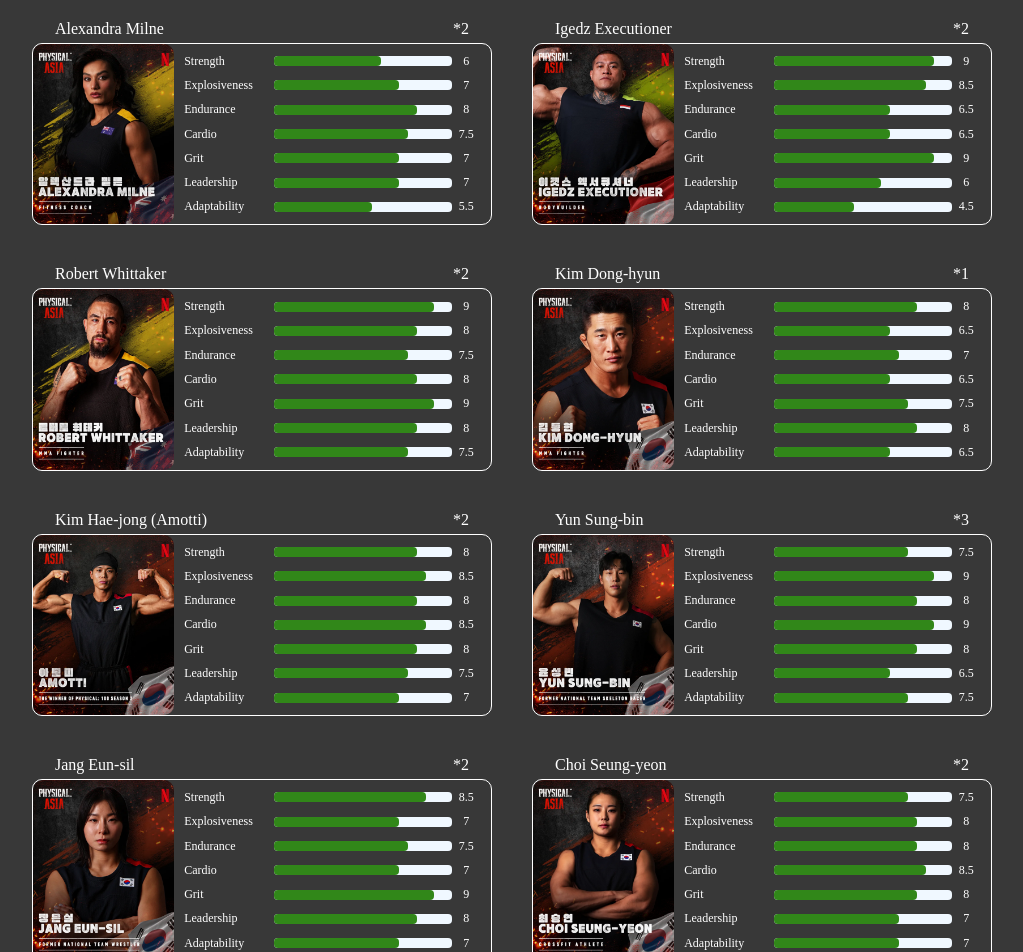
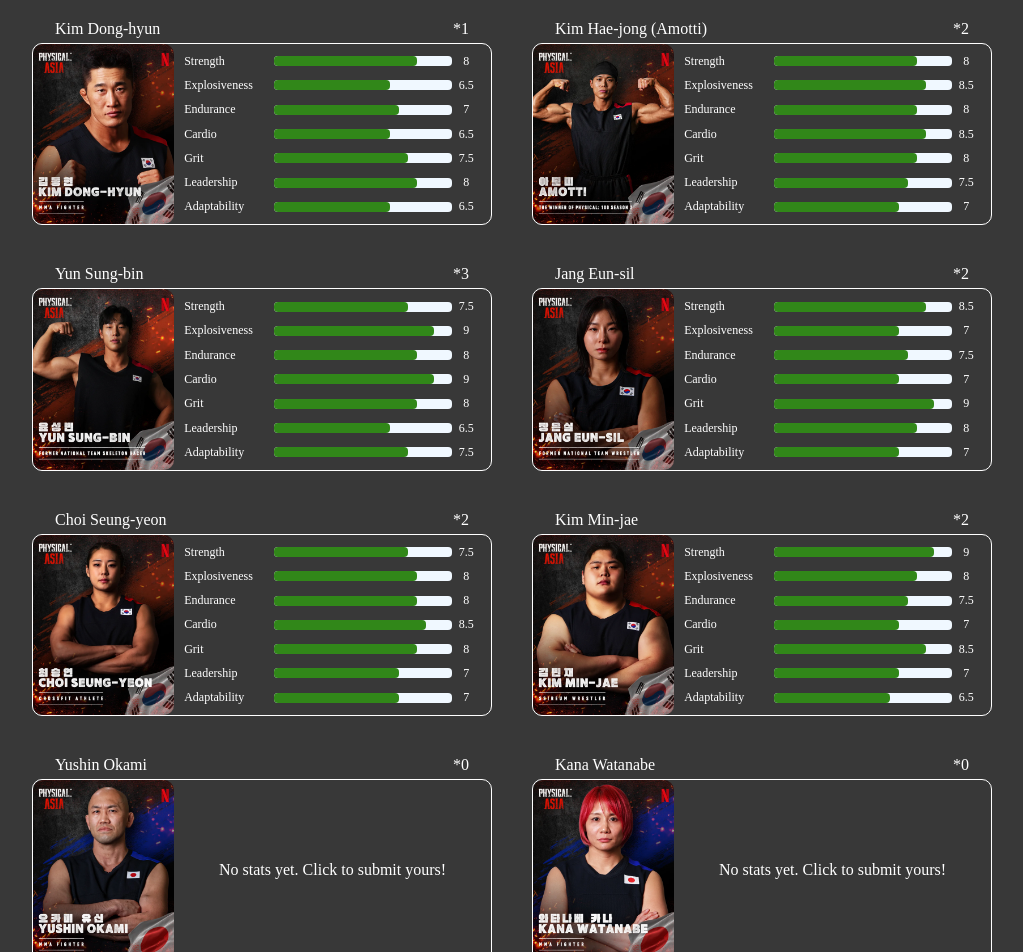
Before and after one commit to Rtam22/Physical-Stats, a React (Vite) app: page / in a window 1280 px wide. Shown: the top 952 px of the page, without its empty margins (128-1151 px from the left). Built offline with nearby package versions, Linux system fonts and the light colour scheme.

Commit message:
Refactor and added more details to athlete cards

```diff
--- a/src/components/card.css
+++ b/src/components/card.css
@@ -41,3 +41,16 @@
   padding: 5px;
   box-sizing: border-box;
 }
+
+.athlete-card .attribute-message {
+  width: 100%;
+  height: 100%;
+  cursor: pointer;
+  display: flex;
+  justify-content: center;
+  align-items: center;
+}
+
+.athlete-card .attribute-message:hover {
+  color: rgb(95, 234, 80);
+}
--- a/src/components/card.tsx
+++ b/src/components/card.tsx
@@ -1,15 +1,28 @@
 import type { AthleteData, AttributeValues } from "../data/athleteType";
 import AttributeBar from "./attributeBar";
 import "./card.css";
-
+import type { AthleteId } from "../data/athleteType";
 type CardProps = {
   id: string;
   athlete: AthleteData;
   attributes: AttributeValues;
   favorites: number;
+  handleOnClick: (AthleteId: AthleteId) => void;
 };
 
-function Card({ athlete, id, attributes, favorites }: CardProps) {
+function Card({
+  athlete,
+  id,
+  attributes,
+  favorites,
+  handleOnClick,
+}: CardProps) {
+  const hasAttributes = checkAttributes(attributes);
+
+  function checkAttributes(attributes: AttributeValues) {
+    return Object.values(attributes).some((v) => v > 0);
+  }
+
   return (
     <div className="card-container">
       <div className="top-container">
@@ -21,10 +34,19 @@
           <img src={athlete.info.img} alt="" />
         </div>
         <div className="attribute-container">
-          {Object.entries(attributes).map(([key, value]) => {
-            const title = key.charAt(0).toUpperCase() + key.slice(1);
-            return <AttributeBar key={key} title={title} value={value} />;
-          })}
+          {hasAttributes ? (
+            Object.entries(attributes).map(([key, value]) => {
+              const title = key.charAt(0).toUpperCase() + key.slice(1);
+              return <AttributeBar key={key} title={title} value={value} />;
+            })
+          ) : (
+            <div
+              className="attribute-message"
+              onClick={() => handleOnClick(id)}
+            >
+              No stats yet. Click to submit yours!
+            </div>
+          )}
         </div>
       </div>{" "}
     </div>
--- a/src/data/athleteData.tsx
+++ b/src/data/athleteData.tsx
@@ -49,42 +49,7 @@
 import yushinOkami from "../assets/athletes/yushin-okami.webp";
 
 export const athleteList: AthleteData[] = [
-  {
-    info: {
-      id: "alexandra-milne",
-      img: alexandraMilne,
-      name: "Alexandra Milne",
-      age: 0,
-      height: "—",
-      weight: "—",
-      team: "—",
-      backgroundSport: "—",
-    },
-  },
-  {
-    info: {
-      id: "igedz-executioner",
-      img: igedzExecutioner,
-      name: "Igedz Executioner",
-      age: 0,
-      height: "—",
-      weight: "—",
-      team: "—",
-      backgroundSport: "—",
-    },
-  },
-  {
-    info: {
-      id: "robert-whittaker",
-      img: robertWhittaker,
-      name: "Robert Whittaker",
-      age: 43,
-      height: "—",
-      weight: "—",
-      team: "South Korea",
-      backgroundSport: "MMA",
-    },
-  },
+  //TEAM KOREA
   {
     info: {
       id: "kim-dong-hyun",
@@ -157,7 +122,7 @@
       backgroundSport: "Ssireum (Korean wrestling)",
     },
   },
-
+  //TEAM JAPAN
   {
     info: {
       id: "yushin-okami",
@@ -230,18 +195,8 @@
       backgroundSport: "Baseball",
     },
   },
-  {
-    info: {
-      id: "mark-mugen",
-      img: markMugen,
-      name: "Mark Mugen",
-      age: 36,
-      height: "—",
-      weight: "—",
-      team: "Japan",
-      backgroundSport: "MMA",
-    },
-  },
+
+  //TEAM THAILAND
 
   {
     info: {
@@ -316,6 +271,19 @@
     },
   },
 
+  //TEAM MONGOLIA
+  {
+    info: {
+      id: "orkhonbayar",
+      img: orkhonbayar,
+      name: "Orkhonbayar",
+      age: 27,
+      height: "—",
+      weight: "—",
+      team: "Mongolia",
+      backgroundSport: "Bokh Wrestler",
+    },
+  },
   {
     info: {
       id: "adiyasuren",
@@ -325,7 +293,7 @@
       height: "—",
       weight: "—",
       team: "Mongolia",
-      backgroundSport: "Wrestling",
+      backgroundSport: "Judo",
     },
   },
   {
@@ -349,7 +317,7 @@
       height: "—",
       weight: "—",
       team: "Mongolia",
-      backgroundSport: "Boxing",
+      backgroundSport: "MMA Fighter",
     },
   },
   {
@@ -357,11 +325,11 @@
       id: "khandsuren",
       img: khandsuren,
       name: "Khandsuren",
-      age: 30,
+      age: 28,
       height: "—",
       weight: "—",
       team: "Mongolia",
-      backgroundSport: "Wrestling",
+      backgroundSport: "Vollyball",
     },
   },
   {
@@ -373,28 +341,29 @@
       height: "—",
       weight: "—",
       team: "Mongolia",
-      backgroundSport: "MMA",
-    },
-  },
-  {
-    info: {
-      id: "orkhonbayar",
-      img: orkhonbayar,
-      name: "Orkhonbayar",
-      age: 27,
-      height: "—",
-      weight: "—",
-      team: "Mongolia",
-      backgroundSport: "Weightlifting",
+      backgroundSport: "Circus Artist",
     },
   },
 
+  // TEAM TURKEY
+  {
+    info: {
+      id: "recep-kara",
+      img: recepKara,
+      name: "Recep Kara",
+      age: 44,
+      height: "—",
+      weight: "—",
+      team: "Turkey",
+      backgroundSport: "Oil Wrestling",
+    },
+  },
   {
     info: {
       id: "ali-sofuoglu",
       img: aliSofuoglu,
       name: "Ali Sofuoğlu",
-      age: 29,
+      age: 30,
       height: "—",
       weight: "—",
       team: "Turkey",
@@ -406,7 +375,7 @@
       id: "anil-berk-baki",
       img: anilBerkBaki,
       name: "Anıl Berk Baki",
-      age: 25,
+      age: 34,
       height: "—",
       weight: "—",
       team: "Turkey",
@@ -418,11 +387,11 @@
       id: "nefise-karatay",
       img: nefiseKaratay,
       name: "Nefise Karatay",
-      age: 41,
+      age: 25,
       height: "—",
       weight: "—",
       team: "Turkey",
-      backgroundSport: "Acting / Modeling",
+      backgroundSport: "Track Athlete",
     },
   },
   {
@@ -430,31 +399,20 @@
       id: "ogeday-girisken",
       img: ogedayGirisken,
       name: "Ogeday Girişken",
-      age: 29,
+      age: 33,
       height: "—",
       weight: "—",
       team: "Turkey",
-      backgroundSport: "Canoeing",
+      backgroundSport: "Rower",
     },
   },
-  {
-    info: {
-      id: "recep-kara",
-      img: recepKara,
-      name: "Recep Kara",
-      age: 42,
-      height: "—",
-      weight: "—",
-      team: "Turkey",
-      backgroundSport: "Oil Wrestling",
-    },
-  },
+
   {
     info: {
       id: "yasemin-adar",
       img: yaseminAdar,
       name: "Yasemin Adar",
-      age: 32,
+      age: 34,
       height: "—",
       weight: "—",
       team: "Turkey",
@@ -462,12 +420,50 @@
     },
   },
 
+  //TEAM AUSTRALIA
+
+  {
+    info: {
+      id: "robert-whittaker",
+      img: robertWhittaker,
+      name: "Robert Whittaker",
+      age: 34,
+      height: "—",
+      weight: "—",
+      team: "Australia",
+      backgroundSport: "MMA",
+    },
+  },
+  {
+    info: {
+      id: "alexandra-milne",
+      img: alexandraMilne,
+      name: "Alexandra Milne",
+      age: 0,
+      height: "—",
+      weight: "—",
+      team: "Australia",
+      backgroundSport: "Fitness Coach",
+    },
+  },
+  {
+    info: {
+      id: "dom-tomato",
+      img: domTomato,
+      name: "Dom Tomato",
+      age: 0,
+      height: "—",
+      weight: "—",
+      team: "Australia",
+      backgroundSport: "Parkour",
+    },
+  },
   {
     info: {
       id: "eddie-williams",
       img: eddieWilliams,
       name: "Eddie Williams",
-      age: 30,
+      age: 35,
       height: "—",
       weight: "—",
       team: "Australia",
@@ -476,14 +472,41 @@
   },
   {
     info: {
+      id: "eloni-vunakece",
+      img: eloniVunakece,
+      name: "Eloni Vunakece",
+      age: 38,
+      height: "—",
+      weight: "—",
+      team: "Australia",
+      backgroundSport: "Rugby League",
+    },
+  },
+  {
+    info: {
       id: "katelin-van-zyl",
       img: katelinVanZyl,
       name: "Katelin Van Zyl",
-      age: 34,
+      age: 0,
       height: "—",
       weight: "—",
       team: "Australia",
-      backgroundSport: "Fitness / Coaching",
+      backgroundSport: "CrossFit Hyrox",
+    },
+  },
+
+  //TEAM PHILIPPINES
+
+  {
+    info: {
+      id: "manny-pacquiao",
+      img: mannyPacquiao,
+      name: "Manny Pacquiao",
+      age: 46,
+      height: "—",
+      weight: "—",
+      team: "Philippines",
+      backgroundSport: "Boxing",
     },
   },
   {
@@ -491,11 +514,47 @@
       id: "lara-lorraine",
       img: laraLorraine,
       name: "Lara Lorraine",
-      age: 28,
+      age: 0,
       height: "—",
       weight: "—",
-      team: "Australia",
+      team: "Philippines",
       backgroundSport: "CrossFit",
+    },
+  },
+  {
+    info: {
+      id: "mark-mugen",
+      img: markMugen,
+      name: "Mark Mugen",
+      age: 37,
+      height: "—",
+      weight: "—",
+      team: "Philippines",
+      backgroundSport: "Sambo",
+    },
+  },
+  {
+    info: {
+      id: "justin-coveney",
+      img: justinCoveney,
+      name: "Justin Coveney",
+      age: 0,
+      height: "—",
+      weight: "—",
+      team: "Philippines",
+      backgroundSport: "Rugby",
+    },
+  },
+  {
+    info: {
+      id: "ray-jefferson",
+      img: rayJefferson,
+      name: "Ray Jefferson",
+      age: 0,
+      height: "—",
+      weight: "—",
+      team: "Philippines",
+      backgroundSport: "Strongman",
     },
   },
   {
@@ -506,33 +565,34 @@
       age: 29,
       height: "—",
       weight: "—",
-      team: "Australia",
-      backgroundSport: "Dance / Fitness",
+      team: "Philippines",
+      backgroundSport: "Hurdler",
+    },
+  },
+  //TEAM INDONESIA
+  {
+    info: {
+      id: "igedz-executioner",
+      img: igedzExecutioner,
+      name: "Igedz Executioner",
+      age: 0,
+      height: "—",
+      weight: "—",
+      team: "Indonesia",
+      backgroundSport: "BodyBuilder",
     },
   },
 
   {
     info: {
-      id: "manny-pacquiao",
-      img: mannyPacquiao,
-      name: "Manny Pacquiao",
-      age: 45,
-      height: "—",
-      weight: "—",
-      team: "Philippines",
-      backgroundSport: "Boxing",
-    },
-  },
-  {
-    info: {
       id: "maria-selena",
       img: mariaSelena,
       name: "Maria Selena",
-      age: 33,
+      age: 35,
       height: "—",
       weight: "—",
       team: "Indonesia",
-      backgroundSport: "Basketball / TV",
+      backgroundSport: "Basketball",
     },
   },
   {
@@ -540,7 +600,7 @@
       id: "marcus-gideon",
       img: marcusGideon,
       name: "Marcus Gideon",
-      age: 33,
+      age: 34,
       height: "—",
       weight: "—",
       team: "Indonesia",
@@ -555,8 +615,8 @@
       age: 35,
       height: "—",
       weight: "—",
-      team: "Singapore",
-      backgroundSport: "Fitness Coach",
+      team: "Indonesia",
+      backgroundSport: "Swimmer",
     },
   },
   {
@@ -564,49 +624,14 @@
       id: "fina-philippe",
       img: finaPhilippe,
       name: "Fina Philippe",
-      age: 30,
+      age: 35,
       height: "—",
       weight: "—",
-      team: "Hong Kong",
-      backgroundSport: "Fitness / Acting",
+      team: "Indonesia",
+      backgroundSport: "Jiujitsu",
     },
   },
-  {
-    info: {
-      id: "eloni-vunakece",
-      img: eloniVunakece,
-      name: "Eloni Vunakece",
-      age: 36,
-      height: "—",
-      weight: "—",
-      team: "Fiji",
-      backgroundSport: "Rugby League",
-    },
-  },
-  {
-    info: {
-      id: "justin-coveney",
-      img: justinCoveney,
-      name: "Justin Coveney",
-      age: 31,
-      height: "—",
-      weight: "—",
-      team: "United Kingdom",
-      backgroundSport: "Parkour",
-    },
-  },
-  {
-    info: {
-      id: "ray-jefferson",
-      img: rayJefferson,
-      name: "Ray Jefferson",
-      age: 33,
-      height: "—",
-      weight: "—",
-      team: "United States",
-      backgroundSport: "Track & Field",
-    },
-  },
+
   {
     info: {
       id: "jeremiah-lakhwani",
@@ -615,20 +640,8 @@
       age: 27,
       height: "—",
       weight: "—",
-      team: "Malaysia",
-      backgroundSport: "Basketball",
-    },
-  },
-  {
-    info: {
-      id: "dom-tomato",
-      img: domTomato,
-      name: "Dom Tomato",
-      age: 30,
-      height: "—",
-      weight: "—",
-      team: "France",
-      backgroundSport: "Freerunning",
+      team: "Indonesia",
+      backgroundSport: "Hybrid",
     },
   },
 ];
--- a/src/pages/mainPage.tsx
+++ b/src/pages/mainPage.tsx
@@ -3,13 +3,11 @@
 import Grid from "../components/grid";
 import { athleteList, attributeSubmissionsTest } from "../data/athleteData";
 import "./mainPage.css";
-import type {
-  AthleteDataWithAttributes,
-  AttributeKey,
-  AttributeSubmission,
-  AttributeValues,
-} from "../data/athleteType";
-import { roundToHalf } from "../utils/math";
+import type { AthleteDataWithAttributes, AthleteId } from "../data/athleteType";
+import {
+  getAthleteAttributes,
+  getFavoriteCount,
+} from "../utils/attributeUtils";
 
 function MainPage() {
   const [athletes, setAthletes] = useState<AthleteDataWithAttributes[]>(() =>
@@ -28,6 +26,12 @@
     }))
   );
 
+  const [modal, setModal] = useState<AthleteId | null>(null);
+
+  function handleModal(athleteId: AthleteId | null) {
+    setModal(athleteId);
+  }
+
   useEffect(() => {
     setAthletes((prev) => {
       return prev.map((athlete) => {
@@ -44,71 +48,6 @@
     });
   }, []);
 
-  const KEYS: AttributeKey[] = [
-    "strength",
-    "explosiveness",
-    "endurance",
-    "cardio",
-    "grit",
-    "leadership",
-    "adaptability",
-  ];
-
-  function sumAttributes(
-    athleteId: string,
-    attributeSubmissions: AttributeSubmission[]
-  ) {
-    let totals: AttributeValues = {
-      strength: 0,
-      explosiveness: 0,
-      endurance: 0,
-      cardio: 0,
-      grit: 0,
-      leadership: 0,
-      adaptability: 0,
-    };
-    let count = 0;
-
-    for (const submission of attributeSubmissions) {
-      if (submission.athleteId === athleteId) {
-        for (const key of KEYS) {
-          totals[key] += submission.values[key];
-        }
-        count++;
-      }
-    }
-
-    return { totals: totals, count: count };
-  }
-
-  function averageAttributes(totals: AttributeValues, count: number) {
-    let result: AttributeValues = { ...totals };
-    for (const key of KEYS) {
-      result[key] = roundToHalf(result[key] / count);
-    }
-    return result;
-  }
-
-  function getAthleteAttributes(
-    athleteId: string,
-    attributeSubmissions: AttributeSubmission[]
-  ) {
-    const sAttributes = sumAttributes(athleteId, attributeSubmissions);
-    return averageAttributes(sAttributes.totals, sAttributes.count);
-  }
-
-  function getFavoriteCount(
-    athleteId: string,
-    attributeSubmissions: AttributeSubmission[]
-  ) {
-    let count = 0;
-    for (const submission of attributeSubmissions) {
-      if (submission.favorite === true && athleteId === submission.athleteId)
-        count++;
-    }
-    return count;
-  }
-
   return (
     <div className="main-page">
       <Grid
@@ -122,6 +61,7 @@
               athlete={athlete}
               attributes={athlete.attributes}
               favorites={athlete.favorites}
+              handleOnClick={handleModal}
             />
           )),
         ]}
--- /dev/null
+++ b/src/utils/attributeUtils.ts
@@ -0,0 +1,71 @@
+import type {
+  AttributeKey,
+  AttributeSubmission,
+  AttributeValues,
+} from "../data/athleteType";
+import { roundToHalf } from "./mathUtils";
+
+const KEYS: AttributeKey[] = [
+  "strength",
+  "explosiveness",
+  "endurance",
+  "cardio",
+  "grit",
+  "leadership",
+  "adaptability",
+];
+
+function sumAttributes(
+  athleteId: string,
+  attributeSubmissions: AttributeSubmission[]
+) {
+  let totals: AttributeValues = {
+    strength: 0,
+    explosiveness: 0,
+    endurance: 0,
+    cardio: 0,
+    grit: 0,
+    leadership: 0,
+    adaptability: 0,
+  };
+  let count = 0;
+
+  for (const submission of attributeSubmissions) {
+    if (submission.athleteId === athleteId) {
+      for (const key of KEYS) {
+        totals[key] += submission.values[key];
+      }
+      count++;
+    }
+  }
+
+  return { totals: totals, count: count };
+}
+
+function averageAttributes(totals: AttributeValues, count: number) {
+  let result: AttributeValues = { ...totals };
+  for (const key of KEYS) {
+    result[key] = roundToHalf(result[key] / count);
+  }
+  return result;
+}
+
+export function getAthleteAttributes(
+  athleteId: string,
+  attributeSubmissions: AttributeSubmission[]
+) {
+  const sAttributes = sumAttributes(athleteId, attributeSubmissions);
+  return averageAttributes(sAttributes.totals, sAttributes.count);
+}
+
+export function getFavoriteCount(
+  athleteId: string,
+  attributeSubmissions: AttributeSubmission[]
+) {
+  let count = 0;
+  for (const submission of attributeSubmissions) {
+    if (submission.favorite === true && athleteId === submission.athleteId)
+      count++;
+  }
+  return count;
+}
```
Also changed, not shown: src/components/modal.css (added), src/components/modal.tsx (added), src/utils/mathUtils.ts (renamed from src/utils/math.ts).
